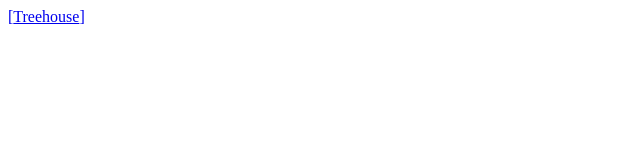
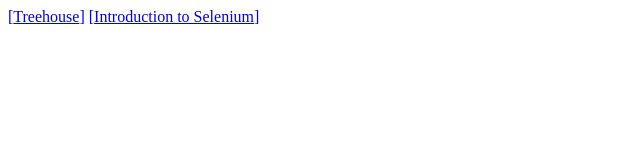
Before and after one commit to digitalgnome/selenium-webdriver-intermediate, a website: page byjs/app/index.html in a window 1280 px wide. Shown: the whole page, without its empty margins (0-640 px from the left). Drawn offline with Linux system fonts and the light colour scheme.

Commit message:
Add link

```diff
--- a/byjs/app/index.html
+++ b/byjs/app/index.html
@@ -15,6 +15,7 @@
   <body>
     <div class="content">
       <a href="https://teamtreehouse.com">Treehouse</a>
+      <a href="https://teamtreehouse.com/library/introduction-to-selenium">Introduction to Selenium</a>
     </div>
   </body>
 </html>
```
